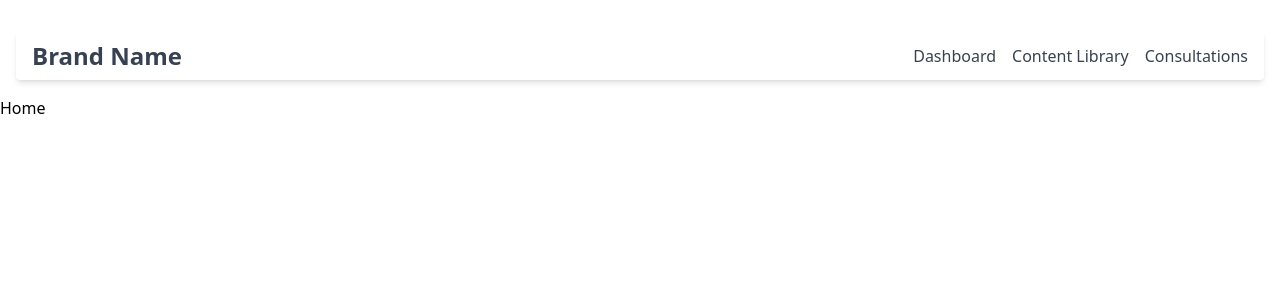
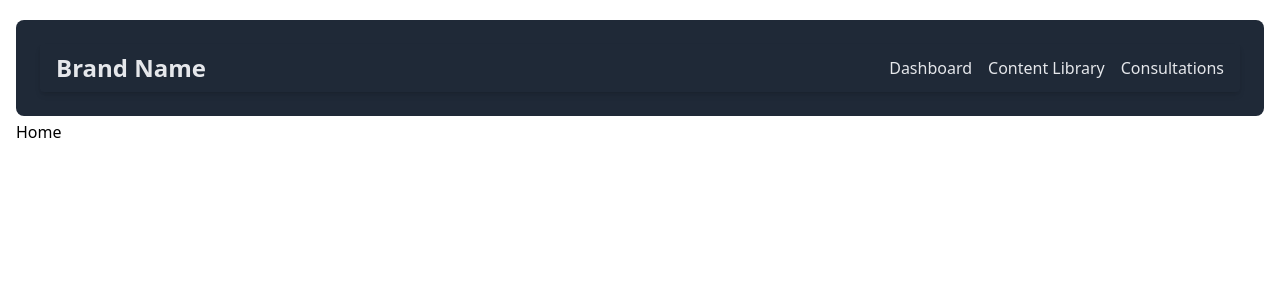
Before and after one commit to thefullstacktrainer/consultation_platform, a React (Create React App) app in the folder frontend/: page / in a window 1280 px wide. Shown: the top 300 px of the page. Built offline with nearby package versions, Linux system fonts and the light colour scheme.

Commit message:
UI layout changes

```diff
--- a/frontend/src/App.js
+++ b/frontend/src/App.js
@@ -35,7 +35,7 @@ function App() {
               <Sidebar />
             </div>
           }
-          <div className={isLoggedIn ? "w-4/5" : "w-full"}>
+          <div className={isLoggedIn ? "w-4/5 pr-4" : "w-full p-4"}>
             <Navbar />
             <div className="flex-grow overflow-y-auto">
               <Routes>
--- a/frontend/src/components/Navbar.js
+++ b/frontend/src/components/Navbar.js
@@ -7,21 +7,22 @@ const Navbar = () => {
     const [isOpen, setIsOpen] = useState(false);
 
     return (
-        <div className="text-gray-802 w-full sticky top-0 z-10 p-4 pt-4 mt-4">
-            <div className="bg-white px-4 py-2 shadow-md rounded">
+
+        <div className="text-gray-802 w-full sticky top-0 z-10  mt-1 mb-1 rounded-lg text-white p-6 bg-gray-800">  {/* <-- Added bg-gray-800 here */}
+            <div className="px-4 py-2 shadow-md rounded">
                 <div className="flex items-center justify-between">
-                    <div className="text-2xl font-semibold text-gray-900">
-                        <Link to="/" className="text-gray-700 hover:text-gray-900">Brand Name</Link></div>
+                    <div className="text-2xl font-semibold">
+                        <Link to="/" className="text-gray-200 hover:text-white">Brand Name</Link></div>
                     <div className="hidden md:flex space-x-4">
-                        <Link to="/dashboard" className="text-gray-700 hover:text-gray-900">Dashboard</Link>
-                        <Link to="/content-library" className="text-gray-700 hover:text-gray-900">Content Library</Link>
-                        <Link to="/consultations" className="text-gray-700 hover:text-gray-900">Consultations</Link>
+                        <Link to="/dashboard" className="text-gray-200 hover:text-white">Dashboard</Link>
+                        <Link to="/content-library" className="text-gray-200 hover:text-white">Content Library</Link>
+                        <Link to="/consultations" className="text-gray-200 hover:text-white">Consultations</Link>
                         {/* ... add other routes as necessary ... */}
                     </div>
                     <div className="md:hidden">
                         <button onClick={() => setIsOpen(!isOpen)}>
                             {/* Hamburger icon with adjusted color */}
-                            <svg className="w-6 h-6 text-gray-700" fill="none" stroke="currentColor" viewBox="0 0 24 24" xmlns="http://www.w3.org/2000/svg">
+                            <svg className="w-6 h-6 text-gray-200" fill="none" stroke="currentColor" viewBox="0 0 24 24" xmlns="http://www.w3.org/2000/svg">
                                 <path strokeLinecap="round" strokeLinejoin="round" strokeWidth="2" d="M4 6h16M4 12h16M4 18h16"></path>
                             </svg>
                         </button>
@@ -29,9 +30,9 @@ const Navbar = () => {
                 </div>
                 {isOpen && (
                     <div className="md:hidden space-y-2 mt-2">
-                        <Link to="/" className="block text-gray-700 hover:text-gray-900">Dashboard</Link>
-                        <Link to="/content-library" className="block text-gray-700 hover:text-gray-900">Content Library</Link>
-                        <Link to="/consultations" className="block text-gray-700 hover:text-gray-900">Consultations</Link>
+                        <Link to="/" className="block text-gray-200 hover:text-white">Dashboard</Link>
+                        <Link to="/content-library" className="block text-gray-200 hover:text-white">Content Library</Link>
+                        <Link to="/consultations" className="block text-gray-200 hover:text-white">Consultations</Link>
                         {/* ... add other routes for mobile view as necessary ... */}
                     </div>
                 )}
```
